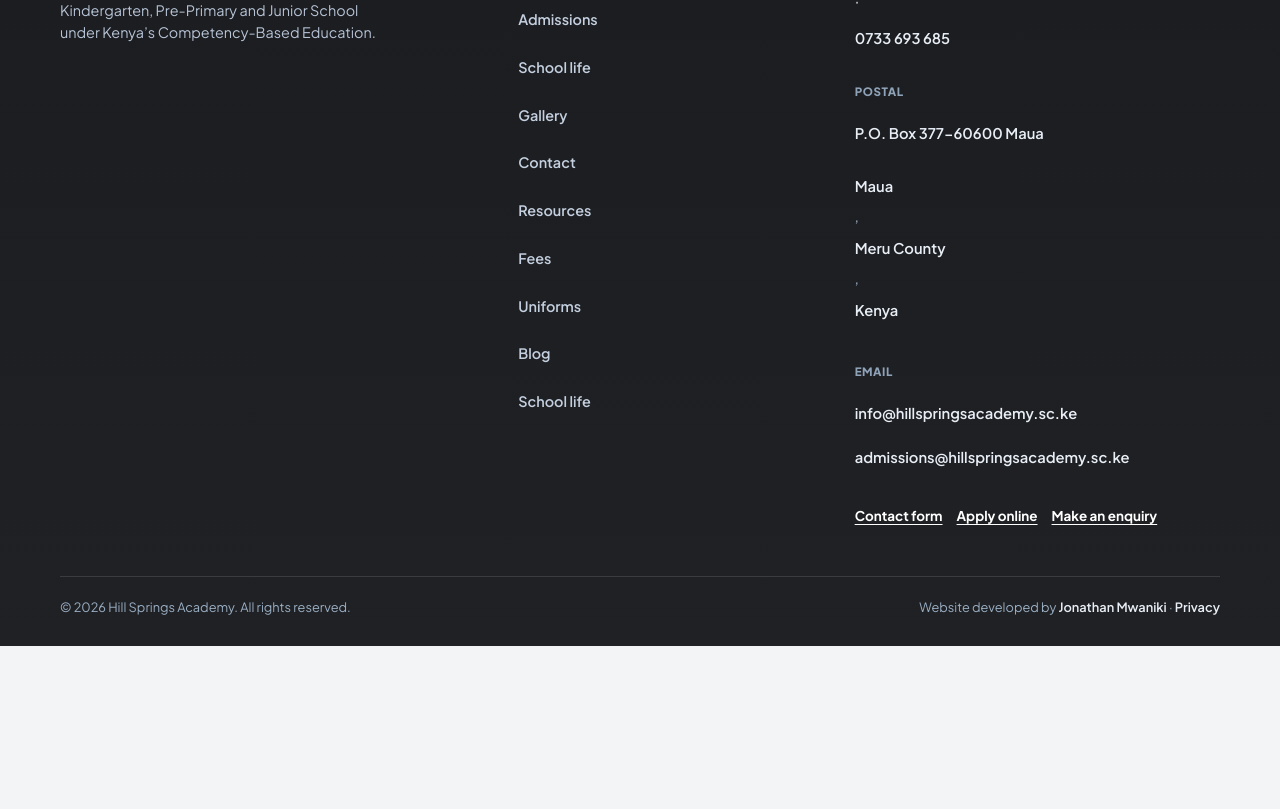
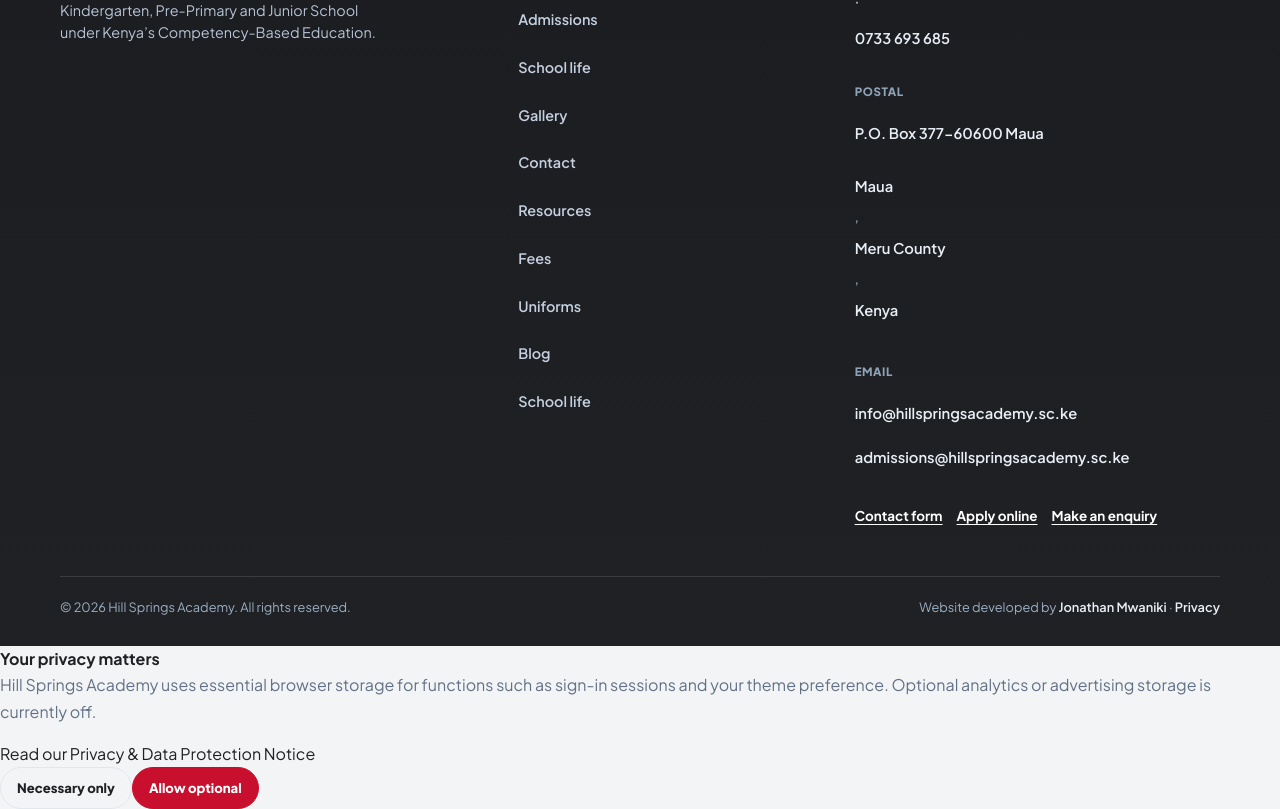
Before and after one commit to DKTJONATHAN/hillspringacademy, a React (Vite) app: page / in a window 1280 px wide. Shown: the part 5550-6359 px from the top of the page. Before the commit the page ends 6196 px from the top, so only its background shows below. Built offline with nearby package versions, Linux system fonts and the light colour scheme.

Commit message:
Add site-wide privacy consent controls

```diff
--- a/src/App.jsx
+++ b/src/App.jsx
@@ -21,6 +21,7 @@ import {
 import { AdminEmailCentre } from "./AdminEmailCentre.jsx";
 import { AccountPortal } from "./AccountPortal.jsx";
 import { useTheme, useScroll } from "./hooks.js";
+import { PrivacyConsent } from "./PrivacyConsent.jsx";
 
 const NotFound = () => (
   <>
@@ -70,6 +71,7 @@ export default function App() {
       </main>
       <Footer />
       <BottomNav />
+      <PrivacyConsent />
     </>
   );
 }
```
